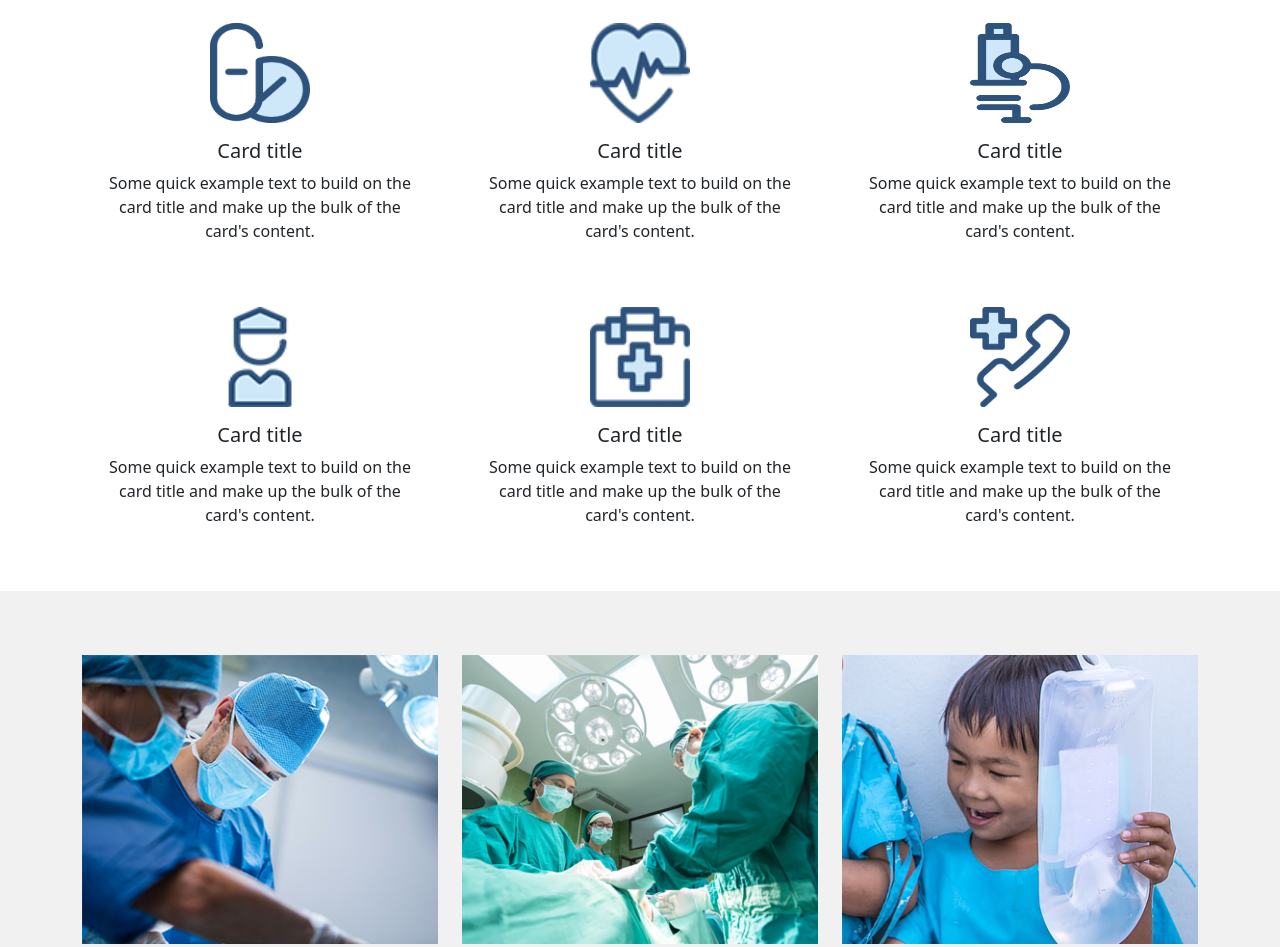
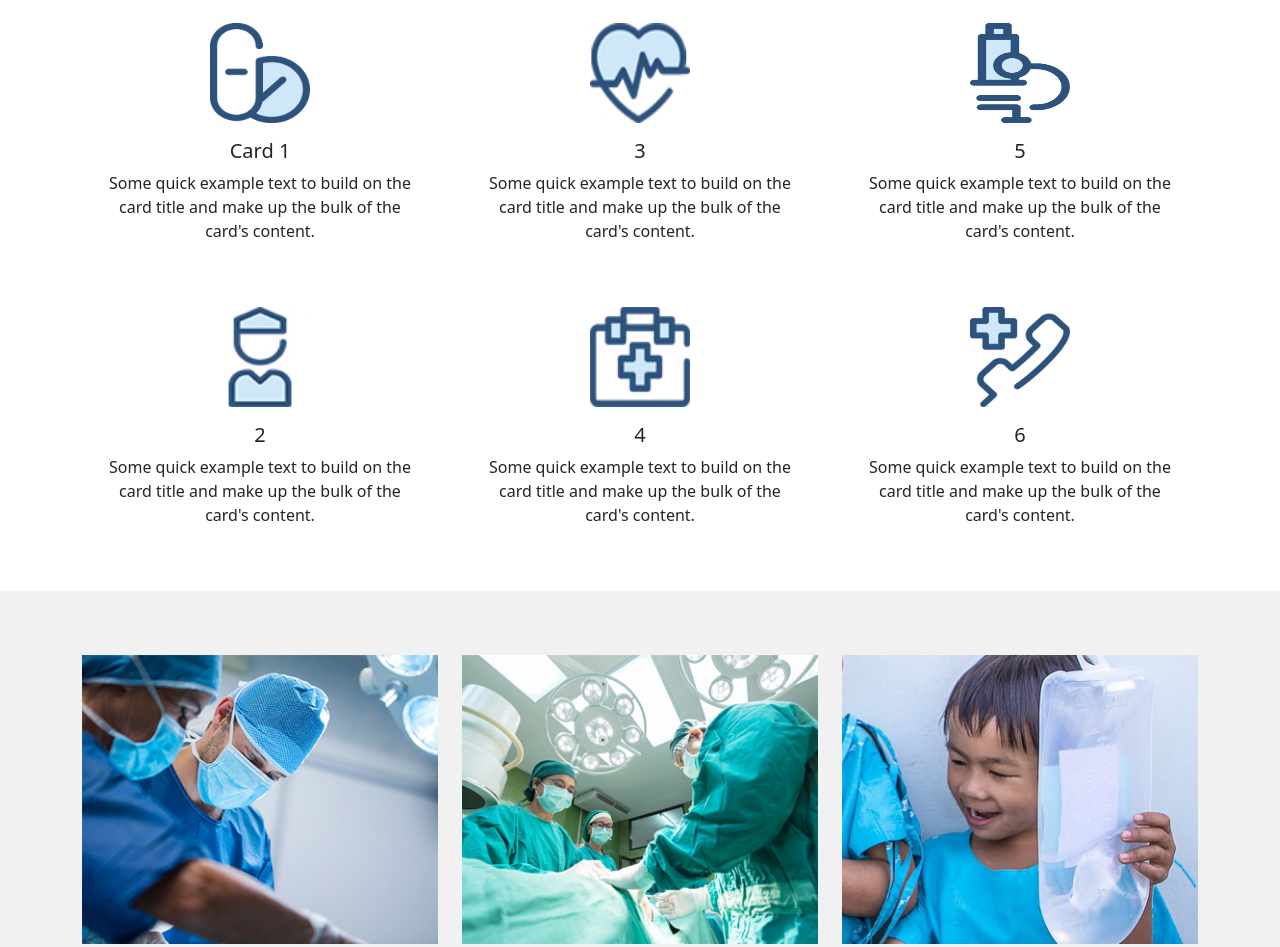
Before and after one commit to Tushar-Dhingra/Health-Care-Website, a plain HTML site: page index.htm in a window 1280 px wide. Shown: the part 2380-3327 px from the top of the page. Drawn offline with nearby package versions, Linux system fonts and the light colour scheme.

Commit message:
Update index.htm

```diff
--- a/index.htm
+++ b/index.htm
@@ -112,7 +112,7 @@
                             <div class="card my-5 border-0 align-items-center">
                                 <img src="img/ic1.jpg" class="card-img-top serviceimgs" alt="...">
                                 <div class="card-body text-center">
-                                    <h5 class="card-title">Card title</h5>
+                                    <h5 class="card-title">Card 1</h5>
                                     <p class="card-text">Some quick example text to build on the card title and make up the bulk of the card's content.</p>
                                 </div>
                             </div>
@@ -120,7 +120,7 @@
                             <div class="card border-0 align-items-center">
                                 <img src="img/ic2.jpg" class="card-img-top serviceimgs" alt="...">
                                 <div class="card-body text-center">
-                                    <h5 class="card-title">Card title</h5>
+                                    <h5 class="card-title">2</h5>
                                     <p class="card-text">Some quick example text to build on the card title and make up the bulk of the card's content.</p>
                                 </div>
                             </div>
@@ -130,7 +130,7 @@
                             <div class="card my-5 border-0 align-items-center">
                                 <img src="img/ic3.jpg" class="card-img-top serviceimgs" alt="...">
                                 <div class="card-body text-center">
-                                    <h5 class="card-title ">Card title</h5>
+                                    <h5 class="card-title ">3</h5>
                                     <p class="card-text">Some quick example text to build on the card title and make up the bulk of the card's content.</p>
                                 </div>
                             </div>
@@ -138,7 +138,7 @@
                             <div class="card border-0 align-items-center">
                                 <img src="img/ic4.jpg" class="card-img-top serviceimgs" alt="...">
                                 <div class="card-body text-center">
-                                    <h5 class="card-title">Card title</h5>
+                                    <h5 class="card-title">4</h5>
                                     <p class="card-text">Some quick example text to build on the card title and make up the bulk of the card's content.</p>
                                 </div>
                             </div>
@@ -148,7 +148,7 @@
                             <div class="card my-5 border-0 align-items-center">
                                 <img src="img/ic5.jpg" class="card-img-top serviceimgs" alt="...">
                                 <div class="card-body text-center">
-                                    <h5 class="card-title">Card title</h5>
+                                    <h5 class="card-title">5</h5>
                                     <p class="card-text">Some quick example text to build on the card title and make up the bulk of the card's content.</p>
                                 </div>
                             </div>
@@ -156,7 +156,7 @@
                             <div class="card border-0 align-items-center" >
                                 <img src="img/ic6.jpg" class="card-img-top serviceimgs" alt="...">
                                 <div class="card-body text-center">
-                                    <h5 class="card-title">Card title</h5>
+                                    <h5 class="card-title">6</h5>
                                     <p class="card-text">Some quick example text to build on the card title and make up the bulk of the card's content.</p>
                                 </div>
                             </div>
@@ -190,7 +190,7 @@
                         <div class="d-flex justify-content-center mb-5">
                             <div class="card-body text-center text-white w-50 d-flex flex-column">
                                 <h1 class="card-title">''</h1>
-                                <p class="card-text">This is Photoshop's version  of Lorem Ipsum. Proin gravida nibh vel velit auctor aliquet. Aenean sollicitudin, lorem quis bibendum auctor, nisi elit consequat ipsum, nec sagittis sem nibh id elit. Duis sed odio sit amet nibh vulputate cursus a sit amet mauris. Morbi accumsan ipsum velit. Nam nec tellus a odio tincidunt auctor a ornare odio. Sed non  mauris vitae erat consequat auctor eu in elit.</p>
+                                <p class="card-text">Lorem ipsum dolor sit amet, consectetur adipiscing elit, sed do eiusmod tempor incididunt ut labore et dolore magna aliqua. Ut enim ad minim veniam, quis nostrud exercitation ullamco laboris nisi ut aliquip ex ea commodo consequat. Duis aute irure dolor in reprehenderit in voluptate velit esse cillum dolore eu fugiat nulla pariatur. Excepteur sint occaecat cupidatat non proident, sunt in culpa qui officia deserunt mollit anim id est laborum.</p>
                             </div>
                         </div>
 
```
